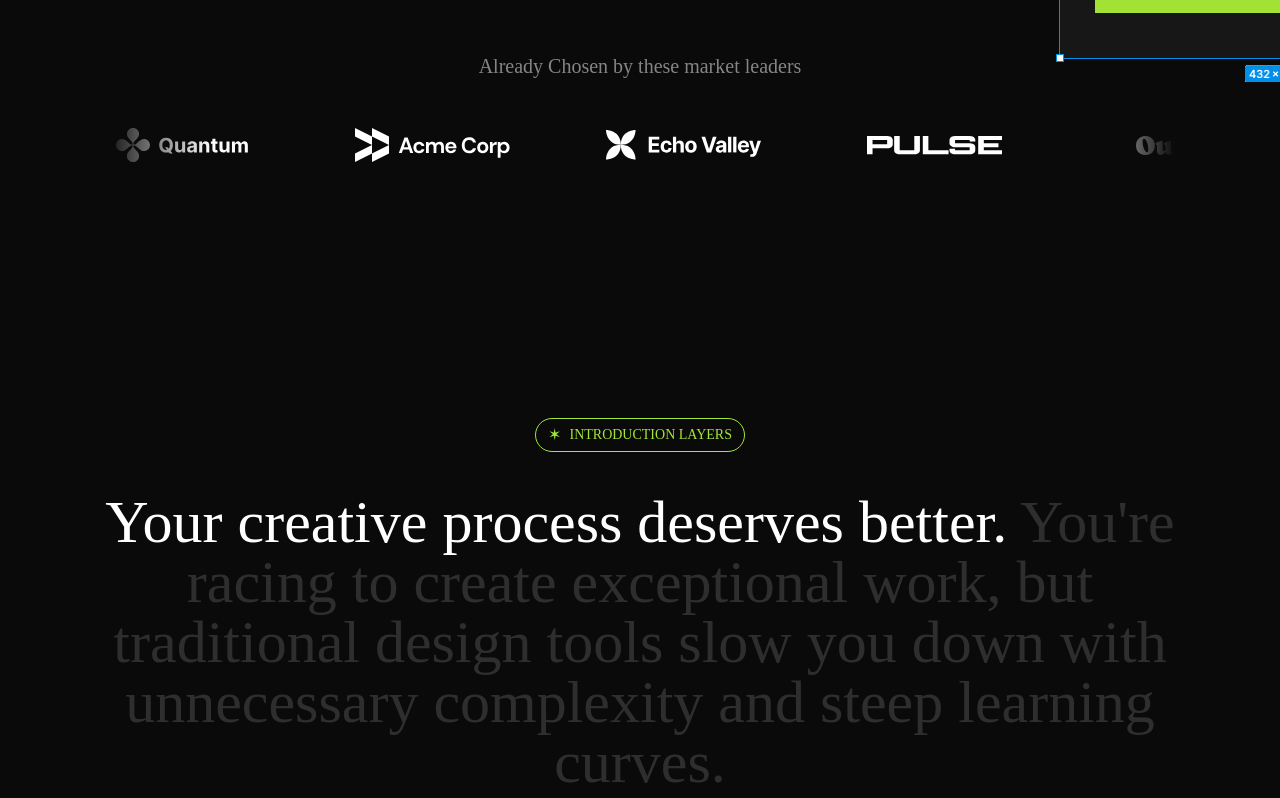
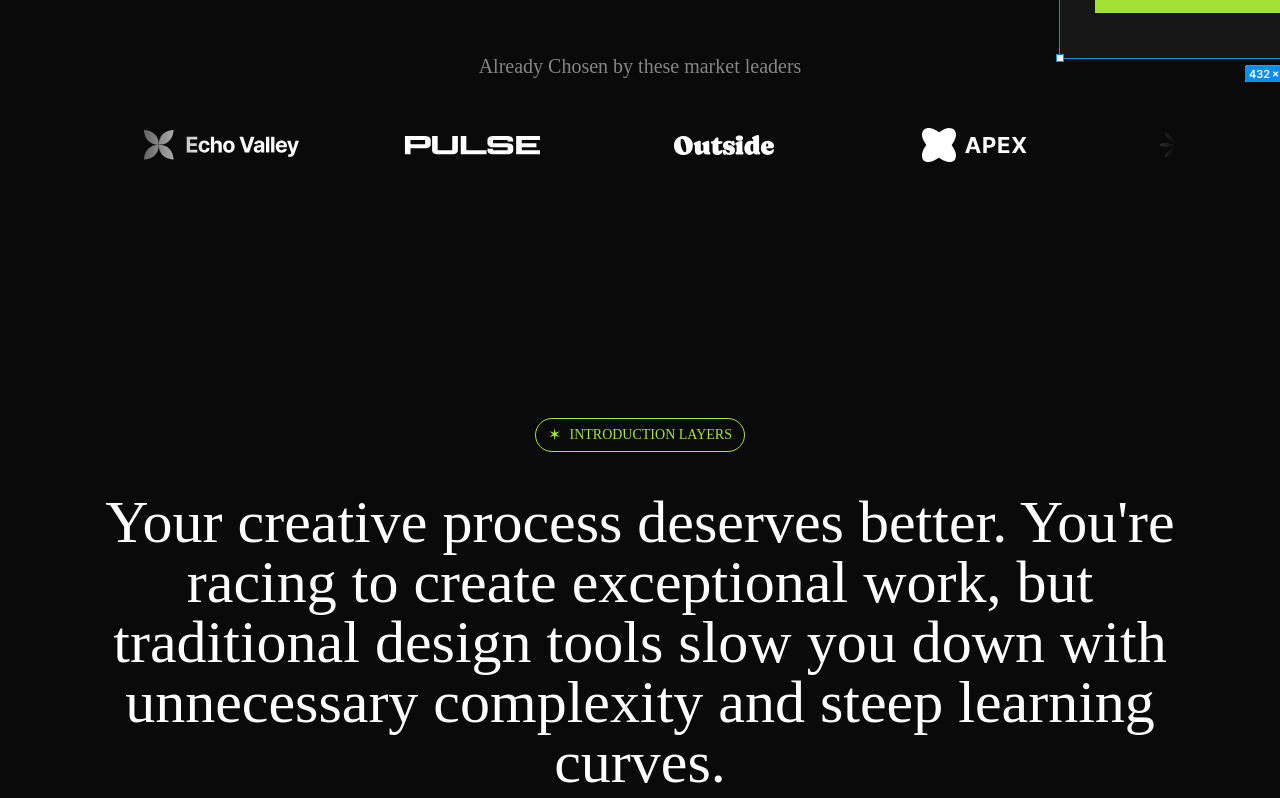
Before and after one commit to prithvikings/Course-Ai, a Next.js app: page / in a window 1280 px wide. Shown: the part 800-1598 px from the top of the page. Built offline with nearby package versions, Linux system fonts and the light colour scheme.

Commit message:
completed the animation part till introduction

```diff
--- a/src/app/globals.css
+++ b/src/app/globals.css
@@ -4,3 +4,7 @@
 *{
 font-family: "gilroy","poppins","neue-machina";
 }
+
+html {
+    scroll-behavior: smooth;
+}
--- a/src/sections/Introduction.tsx
+++ b/src/sections/Introduction.tsx
@@ -1,19 +1,59 @@
-import { section } from "framer-motion/client";
+"use client";
+import { motion, useScroll, useTransform } from "framer-motion";
 import Tag from "@/components/Tag";
+import { useEffect, useRef, useState } from "react";
+import { twMerge } from "tailwind-merge";
+
 const text = `You're racing to create exceptional work, but traditional design tools slow you down with unnecessary complexity and steep learning curves.`;
+const words = text.split(" ");
 
 export default function Introduction() {
+    const scrollTarget = useRef<HTMLDivElement>(null);
+    const { scrollYProgress } = useScroll({
+        target: scrollTarget,
+        offset: ["start end", "end end"],
+    });
+
+    const [currentWord, setCurrentWord] = useState(0);
+
+    const wordIndex = useTransform(scrollYProgress, [0, 1], [0, words.length - 1]);
+
+    useEffect(() => {
+        const unsubscribe = wordIndex.on("change", (latest) => {
+            setCurrentWord(Math.floor(latest));
+        });
+
+        return () => unsubscribe();
+    }, [wordIndex]);
+
     return (
         <section className="py-28 lg:py-40">
             <div className="container">
-                <div className="flex justify-center">
-                    <Tag>Introduction Layers</Tag>
+                <div className="sticky top-20 md:top-28 lg:top-40">
+                    <div className="flex justify-center">
+                        <Tag>Introduction Layers</Tag>
+                    </div>
+                    <div className="text-4xl md:text-6xl lg:7xl text-center font-medium mt-10">
+                        <span>Your creative process deserves better.</span>{" "}
+                        <span>
+                            {words.map((word, wordIndex) => (
+                                <span
+                                    key={wordIndex}
+                                    className={twMerge(
+                                        "transition duration-500",
+                                        wordIndex > currentWord ? "text-white/15" : "text-white"
+                                    )}
+                                >
+                                    {`${word} `}
+                                </span>
+                            ))}
+                        </span>
+                        <span className="text-lime-400 block">
+                            That&apos;s why we built Layers.
+                        </span>
+                    </div>
                 </div>
-                <div className="text-4xl md:text-6xl lg:7xl text-center font-medium mt-10">
-                    <span>Your creative process deserves better.</span>{" "}
-                    <span className="text-white/15">{text}</span>
-                    <span className="text-lime-400 block">That&apos;s why we built Layers.</span>
-                </div>
+                <div className="h-[150vh]" ref={scrollTarget}></div>
             </div>
         </section>
     );
--- a/src/sections/LogoTicker.tsx
+++ b/src/sections/LogoTicker.tsx
@@ -1,3 +1,4 @@
+"use client";
 import quantumLogo from "@/assets/images/quantum.svg";
 import acmeLogo from "@/assets/images/acme-corp.svg";
 import echoValleyLogo from "@/assets/images/echo-valley.svg";
@@ -7,6 +8,8 @@
 import celestialLogo from "@/assets/images/celestial.svg";
 import twiceLogo from "@/assets/images/twice.svg";
 import Image from "next/image";
+import { Fragment } from "react";
+import { motion } from "framer-motion";
 const logos = [
     { name: "Quantum", image: quantumLogo },
     { name: "Acme Corp", image: acmeLogo },
@@ -25,8 +28,20 @@
                 <h3 className="text-center text-xl text-white/50">
                     Already Chosen by these market leaders
                 </h3>
-                <div className="overflow-hidden mt-12 [mask-image:linear-gradient(to_right,transparent,black_10%,black_90%,transparent)]">
-                    <div className="flex gap-24 pr-24">
+                <div className="flex overflow-hidden mt-12 [mask-image:linear-gradient(to_right,transparent,black_10%,black_90%,transparent)]">
+                    <motion.div
+                        animate={{
+                            x: "-50%",
+                        }}
+                        transition={{
+                            repeat: Infinity,
+                            duration: 30,
+                            ease: "linear",
+                        }}
+                        className="flex flex-none gap-24 pr-24"
+                    >
+                        {Array.from({ length: 2 }).map((_, i) => (
+                            <Fragment key={i}>
                                 {logos.map((logo) => (
                                     <Image
                                         src={logo.image}
@@ -34,7 +49,9 @@
                                         alt={logo.name}
                                     />
                                 ))}
-                    </div>
+                            </Fragment>
+                        ))}
+                    </motion.div>
                 </div>
             </div>
         </section>
```
Lines whose indentation alone changed are shown as unchanged.
